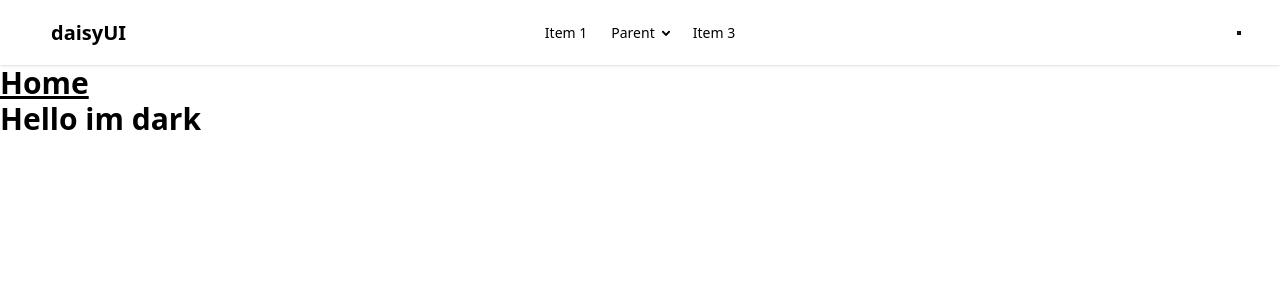
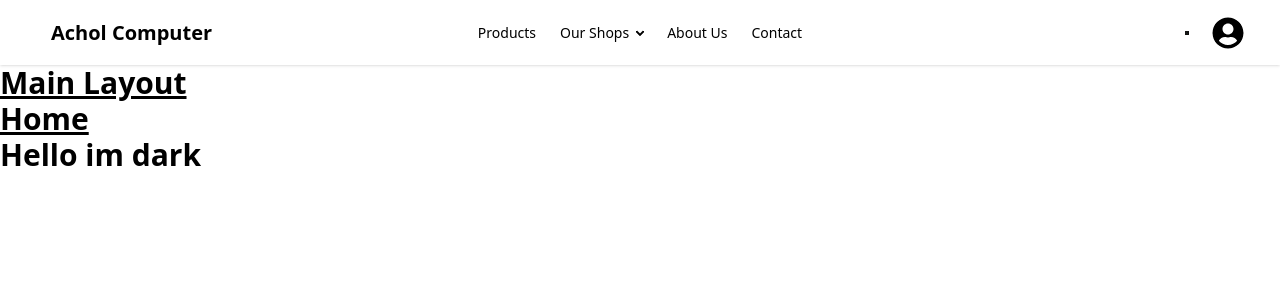
Before and after one commit to Atik471/achol_computer_frontend, a React (Vite) app: page /home in a window 1280 px wide. Shown: the top 300 px of the page. Built offline with nearby package versions, Linux system fonts and the light colour scheme; no server answers.

Commit message:
added access and refresh token

```diff
--- a/src/components/Navbar.jsx
+++ b/src/components/Navbar.jsx
@@ -1,8 +1,16 @@
+import { useState } from "react";
 import ThemeComponent from "./ThemeComponent";
+import { FaUserCircle } from "react-icons/fa";
 
 const Navbar = () => {
+  const [isDropdownOpen, setIsDropdownOpen] = useState(true);
+
+  const toggleDropdown = () => {
+    setIsDropdownOpen(!isDropdownOpen);
+  };
+
   return (
-    <div className="navbar  bg-base-200 text-base-content shadow-sm px-2 md:px-8">
+    <div className="navbar bg-base-200 text-base-content shadow-sm px-2 md:px-8 flex justify-between items-center">
       <div className="navbar-start">
         <div className="dropdown">
           <div tabIndex={0} role="button" className="btn btn-ghost lg:hidden">
@@ -24,54 +32,82 @@ const Navbar = () => {
           </div>
           <ul
             tabIndex={0}
-            className="menu menu-sm dropdown-content bg-base-200 text-base-contentrounded-box z-1 mt-3 w-52 p-2 shadow"
+            className="menu menu-sm dropdown-content bg-base-200 text-base-content rounded-box z-1 mt-3 w-52 p-2 shadow"
           >
             <li>
-              <a>Item 1</a>
+              <a>Products</a>
             </li>
             <li>
-              <a>Parent</a>
-              <ul className="p-2">
-                <li>
-                  <a>Submenu 1</a>
-                </li>
-                <li>
-                  <a>Submenu 2</a>
-                </li>
-              </ul>
+              <details>
+                <summary>Our Shops</summary>
+                <ul className="p-2">
+                  <li><a>Submenu 1</a></li>
+                  <li><a>Submenu 2</a></li>
+                </ul>
+              </details>
             </li>
             <li>
-              <a>Item 3</a>
+              <a>About Us</a>
+            </li>
+            <li>
+              <a>Contact</a>
             </li>
           </ul>
         </div>
-        <a className="btn btn-ghost text-xl">daisyUI</a>
+        <a className="btn btn-ghost text-xl">Achol Computer</a>
       </div>
       <div className="navbar-center hidden lg:flex">
         <ul className="menu menu-horizontal px-1">
           <li>
-            <a>Item 1</a>
+            <a>Products</a>
           </li>
           <li>
             <details>
-              <summary>Parent</summary>
+              <summary>Our Shops</summary>
               <ul className="p-2">
-                <li>
-                  <a>Submenu 1</a>
-                </li>
-                <li>
-                  <a>Submenu 2</a>
-                </li>
+                <li><a>Submenu 1</a></li>
+                <li><a>Submenu 2</a></li>
               </ul>
             </details>
           </li>
           <li>
-            <a>Item 3</a>
+            <a>About Us</a>
+          </li>
+          <li>
+            <a>Contact</a>
           </li>
         </ul>
       </div>
-      <div className="navbar-end">
+      <div className="navbar-end gap-3">
         <ThemeComponent />
+        <div className="dropdown dropdown-end">
+          <div
+            tabIndex={0}
+            role="button"
+            className="btn btn-ghost btn-circle avatar placeholder"
+            onClick={toggleDropdown}
+          >
+            <div className="bg-primary text-primary-content rounded-full w-8 h-8 flex items-center justify-center">
+              <FaUserCircle className="w-8 h-8" />
+            </div>
+          </div>
+
+          {isDropdownOpen && (
+            <ul
+              tabIndex={0}
+              className="mt-3 z-[1] p-2 shadow menu menu-sm dropdown-content bg-base-100 rounded-box w-52 border"
+            >
+              <li className="menu-title">
+                <span>John Doe</span>
+                <span className="text-xs text-gray-500">john.doe@company.com</span>
+              </li>
+              <li><a>Profile</a></li>
+              <li><a>Settings</a></li>
+              {/* <li><a>Billing</a></li> */}
+              <li className="border-t mt-2 pt-2"><a>Logout</a></li>
+            </ul>
+          )}
+        </div>
       </div>
     </div>
   );
--- a/src/components/ThemeComponent.jsx
+++ b/src/components/ThemeComponent.jsx
@@ -34,7 +34,7 @@ const ThemeComponent = () => {
     <label className="toggle text-base-content">
       <input
         type="checkbox"
-        value="business"
+        checked={theme === "business"}
         className="theme-controller"
         onChange={toggleTheme}
       />
--- a/src/contexts/AuthProvider.jsx
+++ b/src/contexts/AuthProvider.jsx
@@ -1,11 +1,82 @@
-import React from 'react';
+import React, { createContext, useContext, useState, useEffect } from "react";
+import { useQueryClient } from "@tanstack/react-query";
+import { authService } from "../services/authServices.js";
 
-const AuthProvider = () => {
+export const AuthContext = createContext(null);
+
+export const AuthProvider = ({ children }) => {
+    const queryClient = useQueryClient();
+
+    const [user, setUser] = useState(null);
+    const [accessToken, setAccessToken] = useState(null);
+    const [loading, setLoading] = useState(true);
+
+    // Try to fetch user on mount
+    useEffect(() => {
+        const init = async () => {
+            try {
+                // Try refresh first
+                await refreshAccessToken(); // refreshAccessToken calls /auth/refresh using cookie
+                const data = await authService.getCurrentUser();
+                setUser(data.user);
+            } catch (err) {
+                setUser(null); // no valid token
+            } finally {
+                setLoading(false);
+            }
+        };
+        init();
+    }, []);
+
+    // Login
+    const login = async (credentials) => {
+        const data = await authService.login(credentials);
+        setUser(data.user);
+        setAccessToken(data.accessToken);
+        queryClient.invalidateQueries({ queryKey: ["user"] });
+        return data;
+    };
+
+    // Logout
+    const logout = async () => {
+        await authService.logout();
+        setUser(null);
+        setAccessToken(null);
+        queryClient.clear();
+    };
+
+    // Refresh access token
+    const refreshAccessToken = async () => {
+        try {
+            const data = await authService.getCurrentUser(); // backend should refresh token if cookie is valid
+            setAccessToken(data.accessToken);
+            setUser(data.user);
+            return data.accessToken;
+        } catch (err) {
+            logout();
+            throw err;
+        }
+    };
+
+    if(loading) return <span className="loading loading-spinner text-info"></span>;
+
     return (
-        <div>
-
-        </div>
+        <AuthContext.Provider
+            value={{
+                user,
+                accessToken,
+                login,
+                logout,
+                refreshAccessToken,
+                loading,
+            }}
+        >
+            {children}
+        </AuthContext.Provider>
     );
 };
 
-export default AuthProvider;
+// Custom hook
+export const useAuth = () => {
+    return useContext(AuthContext);
+};
--- a/src/hooks/useAuth.js
+++ b/src/hooks/useAuth.js
@@ -1,12 +1,14 @@
 import { useMutation, useQuery, useQueryClient } from '@tanstack/react-query';
 import { authService } from '../services/authServices.js';
+import { setAccessToken } from '../services/api.js';
 
 export const useRegister = () => {
   const queryClient = useQueryClient();
 
   return useMutation({
     mutationFn: authService.register,
-    onSuccess: () => {
+    onSuccess: (data) => {
+      setAccessToken(data.accessToken);
       queryClient.invalidateQueries({ queryKey: ['user'] });
     },
   });
@@ -17,7 +19,11 @@ export const useLogin = () => {
 
   return useMutation({
     mutationFn: authService.login,
-    onSuccess: () => {
+    onSuccess: (data) => {
+      // save token to memory
+      setAccessToken(data.accessToken);
+
+      // refetch user data
       queryClient.invalidateQueries({ queryKey: ['user'] });
     },
   });
--- a/src/layouts/MainLayout.jsx
+++ b/src/layouts/MainLayout.jsx
@@ -1,11 +1,14 @@
-import React from 'react';
+import { Outlet } from "react-router";
+import Navbar from "../components/Navbar";
 
 const MainLayout = () => {
     return (
         <div>
+            <Navbar />
             <h1 className="text-3xl font-bold underline">
                 Main Layout
             </h1>
+            <Outlet />
         </div>
     );
 };
--- a/src/pages/Home.jsx
+++ b/src/pages/Home.jsx
@@ -1,5 +1,4 @@
 import { Helmet } from "react-helmet-async";
-import Navbar from "../components/Navbar";
 
 const Home = () => {
     return (
@@ -8,7 +7,6 @@ const Home = () => {
                 <title>Achol Computer | Home</title>
                 <meta name="description" content="Trusted electronics store in Bangladesh." />
             </Helmet>
-            <Navbar />
             <h1 className="text-3xl font-bold underline">
                 Home
             </h1>
--- a/src/pages/Login.jsx
+++ b/src/pages/Login.jsx
@@ -2,7 +2,8 @@ import { useForm } from "react-hook-form";
 import { useLogin } from "../hooks/useAuth";
 import { Link, useNavigate } from "react-router";
 import { FaEye, FaEyeSlash, FaEnvelope, FaLock } from "react-icons/fa";
-import { useState, useEffect } from "react";
+import { useState, useEffect, useContext } from "react";
+import { AuthContext } from "../contexts/AuthProvider";
 
 const Login = () => {
   const {
@@ -14,6 +15,7 @@ const Login = () => {
   const [showPassword, setShowPassword] = useState(false);
   const loginMutation = useLogin();
   const navigate = useNavigate();
+  const { user } = useContext(AuthContext);
 
   const onSubmit = (data) => {
     loginMutation.mutate(data);
--- a/src/routers/Router.jsx
+++ b/src/routers/Router.jsx
@@ -6,11 +6,12 @@ import Inventory from '../pages/Inventory'
 import AuthLayout from '../layouts/AuthLayout';
 import Login from '../pages/Login';
 import Register from '../pages/Register';
+import MainLayout from '../layouts/MainLayout';
 
 const router = createBrowserRouter([
   {
     path: '/',
-    element: <Home />,
+    element: <MainLayout />,
     children: [
       {
         path: 'home',
--- a/src/services/api.js
+++ b/src/services/api.js
@@ -2,20 +2,61 @@ import axios from 'axios';
 
 const API_BASE_URL = import.meta.env.VITE_REACT_APP_API_URL || 'http://localhost:3000/api';
 
+
+export const setAccessToken = (token) => {
+  localStorage.setItem("accessToken", token);
+};
+
+export const loadAccessToken = () => {
+  const accessToken = localStorage.getItem("accessToken");
+  return accessToken;
+};
+
 // Create axios instance
 const api = axios.create({
   baseURL: API_BASE_URL,
-  withCredentials: true, // send cookies with requests
+  withCredentials: true, // send refresh token cookie automatically
 });
 
-// Response interceptor to handle redirect on 401
+// Attach access token before each request
+api.interceptors.request.use((config) => {
+  const token = loadAccessToken();
+  console.log(token);
+  if (token) {
+    config.headers.authorization = `Bearer ${token}`;
+  }
+  return config;
+});
+
+// Response interceptor to handle token expiration
 api.interceptors.response.use(
   (response) => response,
-  (error) => {
-    if (error.response?.status === 401) {
-      // Redirect to login on unauthorized
-      window.location.href = '/login';
+  async (error) => {
+    const originalRequest = error.config;
+
+    // Only retry once
+    if (error.response?.status === 401 && !originalRequest._retry) {
+      originalRequest._retry = true;
+
+      try {
+        // Call refresh endpoint using refresh token cookie
+        const res = await axios.get(`${API_BASE_URL}/auth/me`, {
+          withCredentials: true,
+        });
+
+        const newAccessToken = res.data.accessToken;
+        setAccessToken(newAccessToken);
+
+        // Retry original request with new token
+        originalRequest.headers.authorization = `Bearer ${newAccessToken}`;
+        return api(originalRequest);
+      } catch (refreshError) {
+        console.error("Refresh failed", refreshError);
+        // Only now redirect to login
+        // window.location.href = '/auth/login';
+      }
     }
+
     return Promise.reject(error);
   }
 );
--- a/src/services/authServices.js
+++ b/src/services/authServices.js
@@ -10,6 +10,7 @@ export const authService = {
   // Login user
   login: async (credentials) => {
     const response = await api.post('/auth/login', credentials);
+    // console.log("Login response:", response.data);
     return response.data;
   },
 
```
Also changed, not shown: src/main.jsx (+6 -3 lines).
